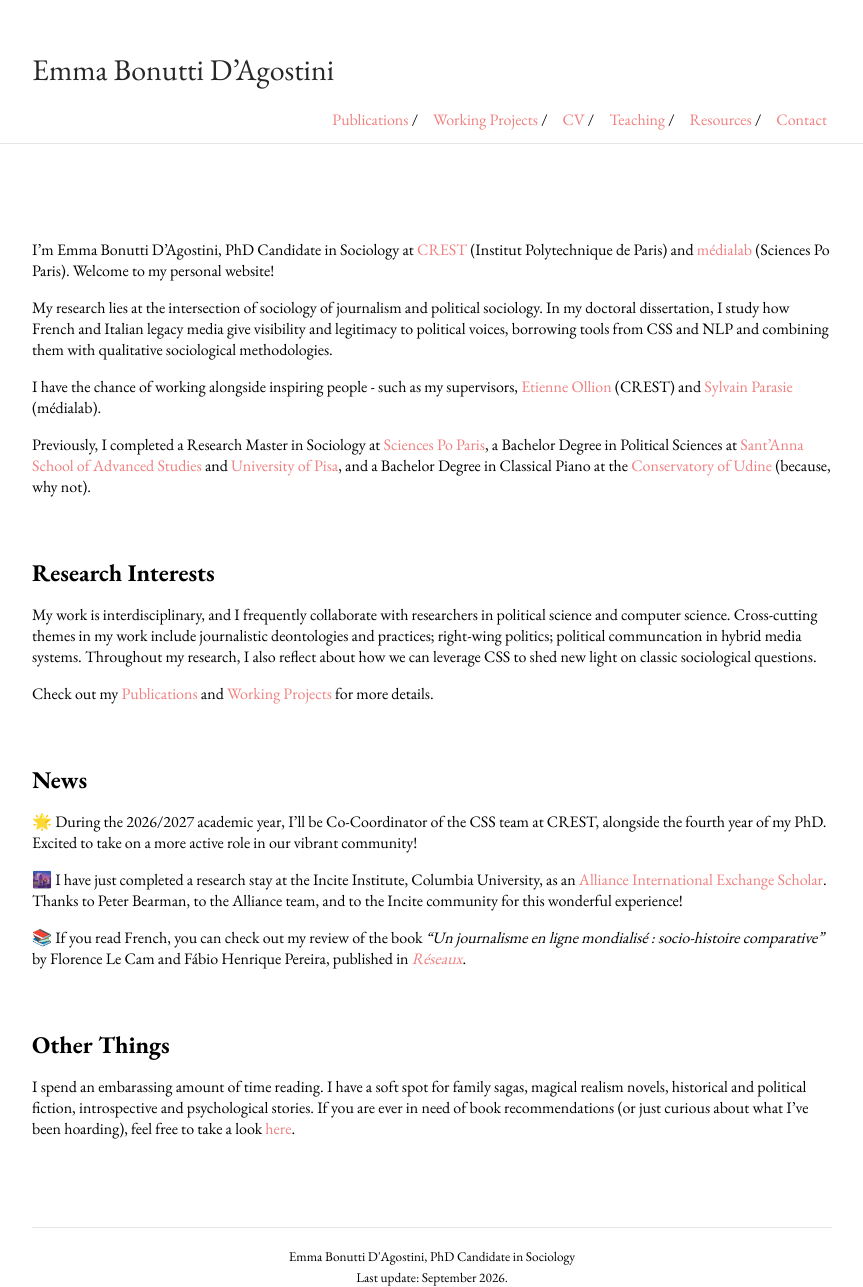
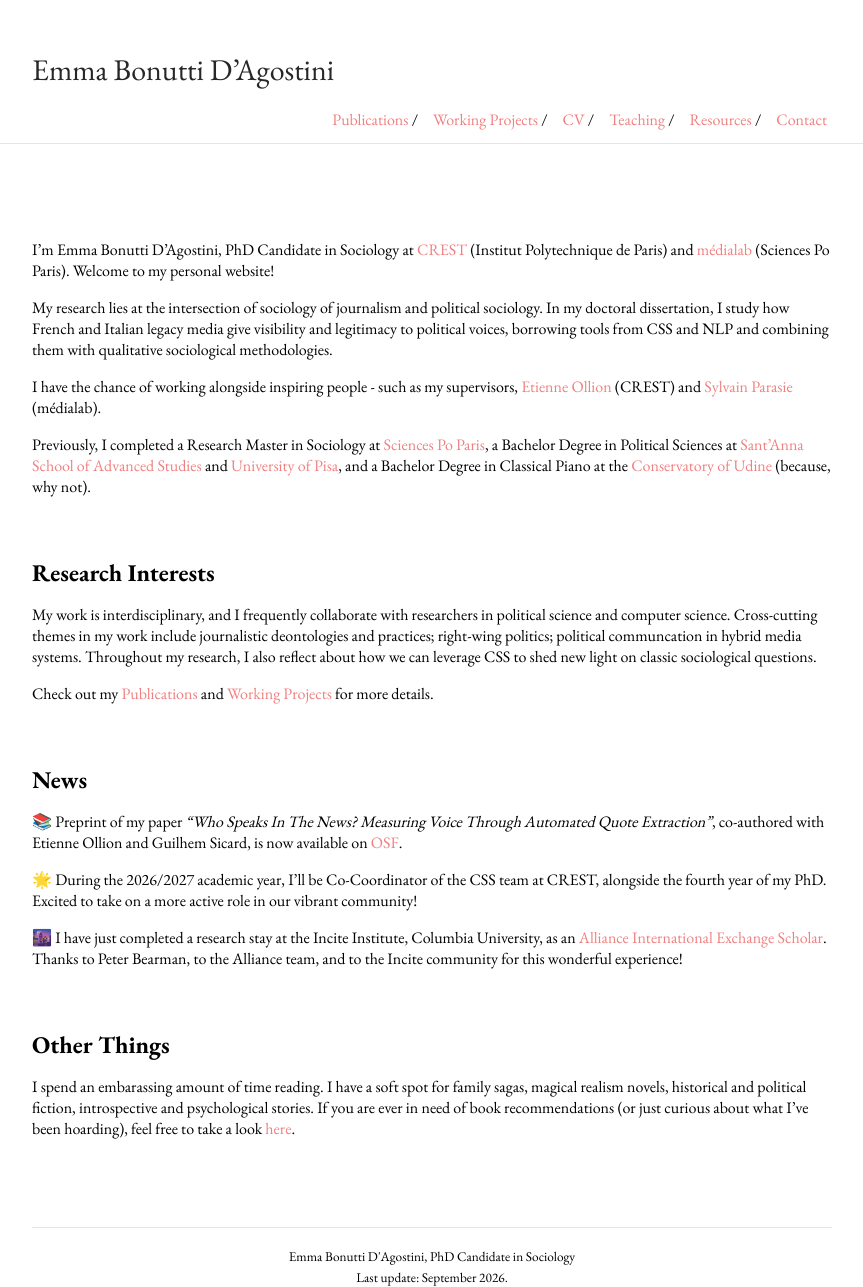
Before and after one commit to emmabonuttidagostini/emmabonuttidagostini.github.io, a Jekyll site: the page built from index.md, in a window 1280 px wide. Shown: the whole page, without its empty margins (208-1071 px from the left). Built offline with Jekyll 4.4.1, drawn with Linux system fonts in a browser that asks for light colours.

Commit message:
Update index.md

```diff
--- a/index.md
+++ b/index.md
@@ -21,11 +21,12 @@ Check out my [Publications](https://emmabonuttidagostini.github.io/publications)
 
 ## News
 
+📚 Preprint of my paper *"Who Speaks In The News? Measuring Voice Through Automated Quote Extraction"*, co-authored with Etienne Ollion and Guilhem Sicard, is now available on [OSF](https://osf.io/preprints/socarxiv/5zpfb_v1).
+
 🌟 During the 2026/2027 academic year, I'll be Co-Coordinator of the CSS team at CREST, alongside the fourth year of my PhD. Excited to take on a more active role in our vibrant community!
 
 🌆 I have just completed a research stay at the Incite Institute, Columbia University, as an [Alliance International Exchange Scholar](https://alliance.columbia.edu/alliance-call-doctoral-mobility). Thanks to Peter Bearman, to the Alliance team, and to the Incite community for this wonderful experience!
 
-📚 If you read French, you can check out my review of the book *"Un journalisme en ligne mondialisé : socio-histoire comparative"* by Florence Le Cam and Fábio Henrique Pereira, published in *[Réseaux](https://shs.cairn.info/revue-reseaux-2025-4-page-435?lang=fr)*.
 
 
 
```
